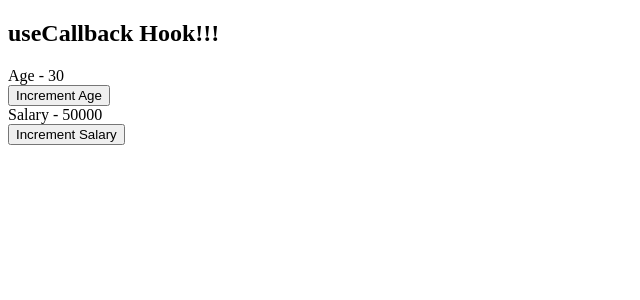
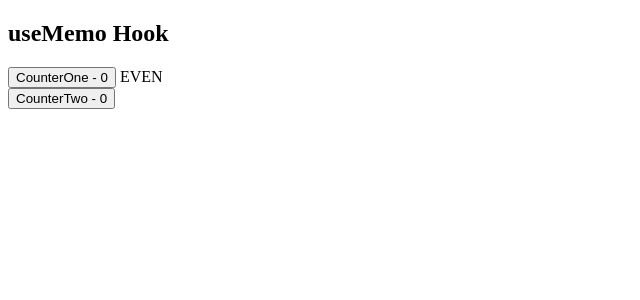
Before and after one commit to viveksingh-01/learn-react, a React (Vite) app: page / in a window 1280 px wide. Shown: the top 300 px of the page, without its empty margins (0-640 px from the left). Built offline with nearby package versions, Linux system fonts and the light colour scheme.

Commit message:
Hooks: useMemo - demonstrate the need for useMemo hook to cache the expensive calculation

```diff
--- a/App.tsx
+++ b/App.tsx
@@ -1,5 +1,5 @@
 import React, { createContext } from "react";
-import ParentComponent from "./src/Hooks/useCallback/ParentComponent";
+import Counter from "./src/Hooks/useMemo/Counter";
 
 const userName = "Mike";
 export const UserContext = createContext("");
@@ -17,7 +17,9 @@ const App = () => {
         </ThemeContext.Provider>
       </UserContext.Provider> */}
 
-      <ParentComponent />
+      {/* <ParentComponent /> */}
+
+      <Counter />
     </main>
   );
 };
--- /dev/null
+++ b/src/Hooks/useMemo/Counter.tsx
@@ -0,0 +1,40 @@
+import React, { useState } from "react";
+
+const Counter = () => {
+  const [counterOne, setCounterOne] = useState(0);
+  const [counterTwo, setCounterTwo] = useState(0);
+
+  const isEven = () => {
+    // mimicking an expensive/time-taking operation
+    let i = 0;
+    while (i < 2000000000) i++;
+
+    return counterOne % 2 == 0;
+  };
+
+  return (
+    <div>
+      <h2>useMemo Hook</h2>
+      <div>
+        <button onClick={() => setCounterOne(counterOne + 1)}>CounterOne - {counterOne}</button>
+        <span style={{ marginLeft: "4px" }}>{isEven() ? "EVEN" : "ODD"}</span>
+      </div>
+      <div>
+        <button onClick={() => setCounterTwo(counterTwo + 1)}>CounterTwo - {counterTwo}</button>
+      </div>
+    </div>
+  );
+};
+
+export default Counter;
+
+// NOTE:
+// We observe that when we click on CounterOne button, the process takes relatively more time because
+// of the performance-heavy operation in isEven function.
+// But the major problem is that even the click on CounterTwo button takes time, since the
+// Counter component re-renders when the counterTwo state changes and therefore isEven is invoked again
+// and the expensive computation happens for every re-render.
+// Therefore, we need to tell React not to calculate certain values when not necessary, especially
+// the ones which take more time.
+// So, how do we prevent the computation inside isEven to happen when counterTwo changes?
+// The solution is useMemo hook!
```
